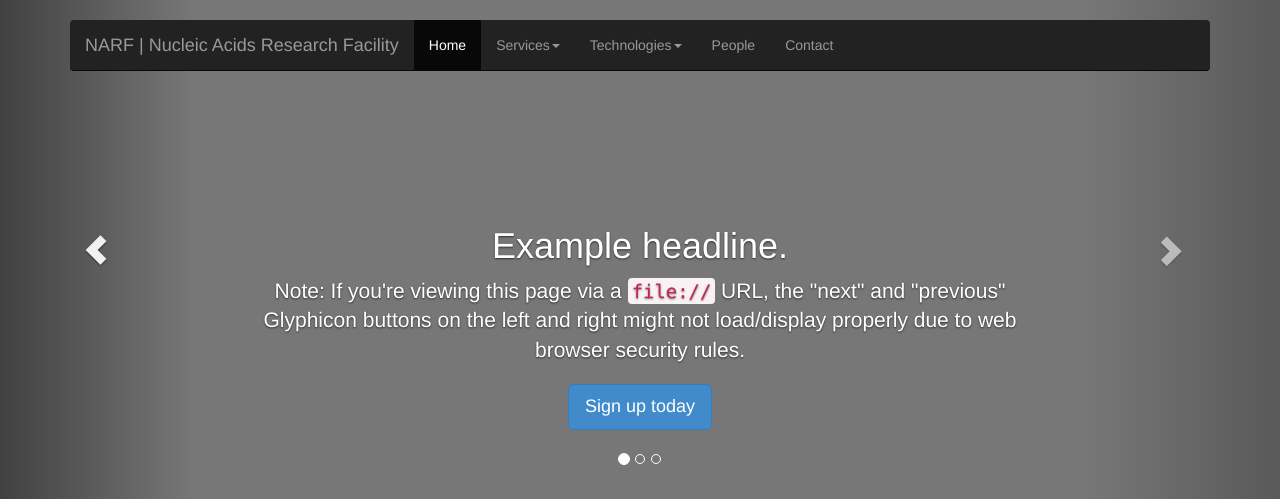
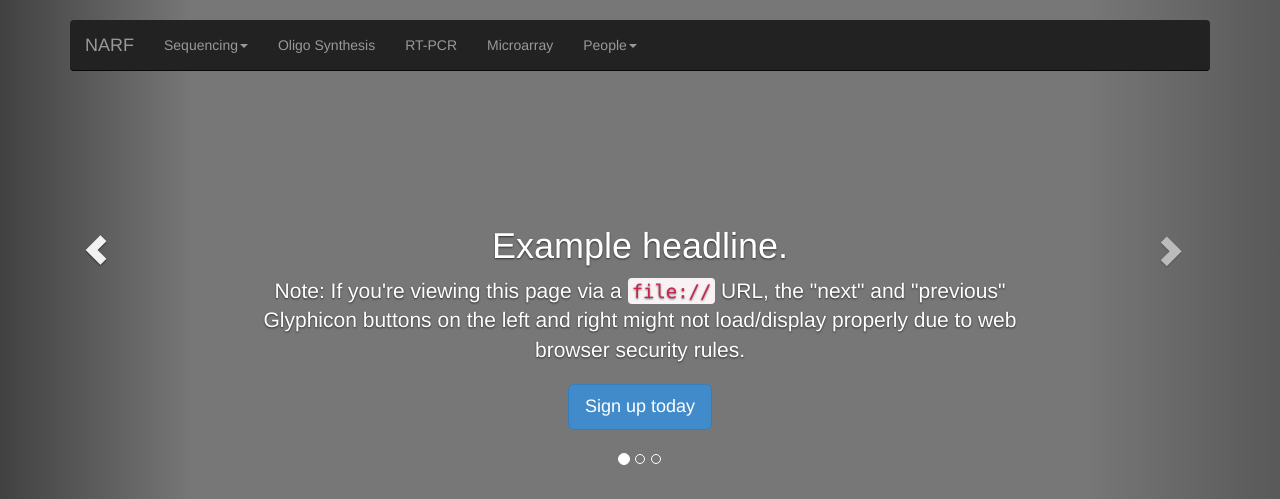
Before and after one commit to badbreatth/Vanant, a PHP site: page / in a window 1280 px wide. Shown: the top 499 px of the page. Run offline with PHP 8.4, Linux system fonts and the light colour scheme; some libraries are stand-ins or nearby versions.

Commit message:
Updated Navigation Bar

```diff
--- a/index.php
+++ b/index.php
@@ -33,7 +33,6 @@
   <body>
     <div class="navbar-wrapper">
       <div class="container">
-
         <div class="navbar navbar-inverse navbar-static-top" role="navigation">
           <div class="container">
             <div class="navbar-header">
@@ -43,39 +42,33 @@
                 <span class="icon-bar"></span>
                 <span class="icon-bar"></span>
               </button>
-              <a class="navbar-brand" href="#">NARF | Nucleic Acids Research Facility</a>
+              <a class="navbar-brand" href="index.html">NARF</a>
             </div>
             <div class="navbar-collapse collapse">
               <ul class="nav navbar-nav">
-                <li class="active"><a href="#">Home</a></li>
                 <li class="dropdown">
-                  <a href="#" class="dropdown-toggle" data-toggle="dropdown">Services<span class="caret"></span></a>
+                  <a href="#" class="dropdown-toggle" data-toggle="dropdown">Sequencing<span class="caret"></span></a>
                   <ul class="dropdown-menu">
-                    <li><a href="#">Oligosynthesis</a></li>
+                    <li><a href="#">Next Generation Sequencing</a></li>
                     <li><a href="#">Sanger Sequencing</a></li>
-                    <li><a href="#">Microarray</a></li>
-                    <li class="divider"></li>
-                    <li><a href="#">ABI Freezer Program</a></li>
                   </ul>
                 </li>
+                <li><a href="#">Oligo Synthesis</a></li>
+                <li><a href="#">RT-PCR</a></li>
+                <li><a href="#">Microarray</a></li>
                 <li class="dropdown">
-                  <a href="#" class="dropdown-toggle" data-toggle="dropdown">Technologies<span class="caret"></span></a>
+                  <a href="#" class="dropdown-toggle" data-toggle="dropdown">People<span class="caret"></span></a>
                   <ul class="dropdown-menu">
-                    <li><a href="#">DNA Sequencing Core</a></li>
-                    <li><a href="#">Gene Synthesis Core</a></li>
-                    <li><a href="#">Microarraying Core</a></li>
-                    <li><a href="#">Real Time PCR Core</a></li>
+                    <li><a href="#">Lab Members</a></li>
+                    <li><a href="#">Contact Us</a></li>
                   </ul>
                 </li>
-                <li><a href="people.php">People</a></li>
-                <li><a href="contact.php">Contact</a></li>
               </ul>
             </div>
           </div>
         </div>
-
       </div>
-    </div>
+    </div><!-- End Navbar wrapper -->
 
 
     <!-- Carousel
```
